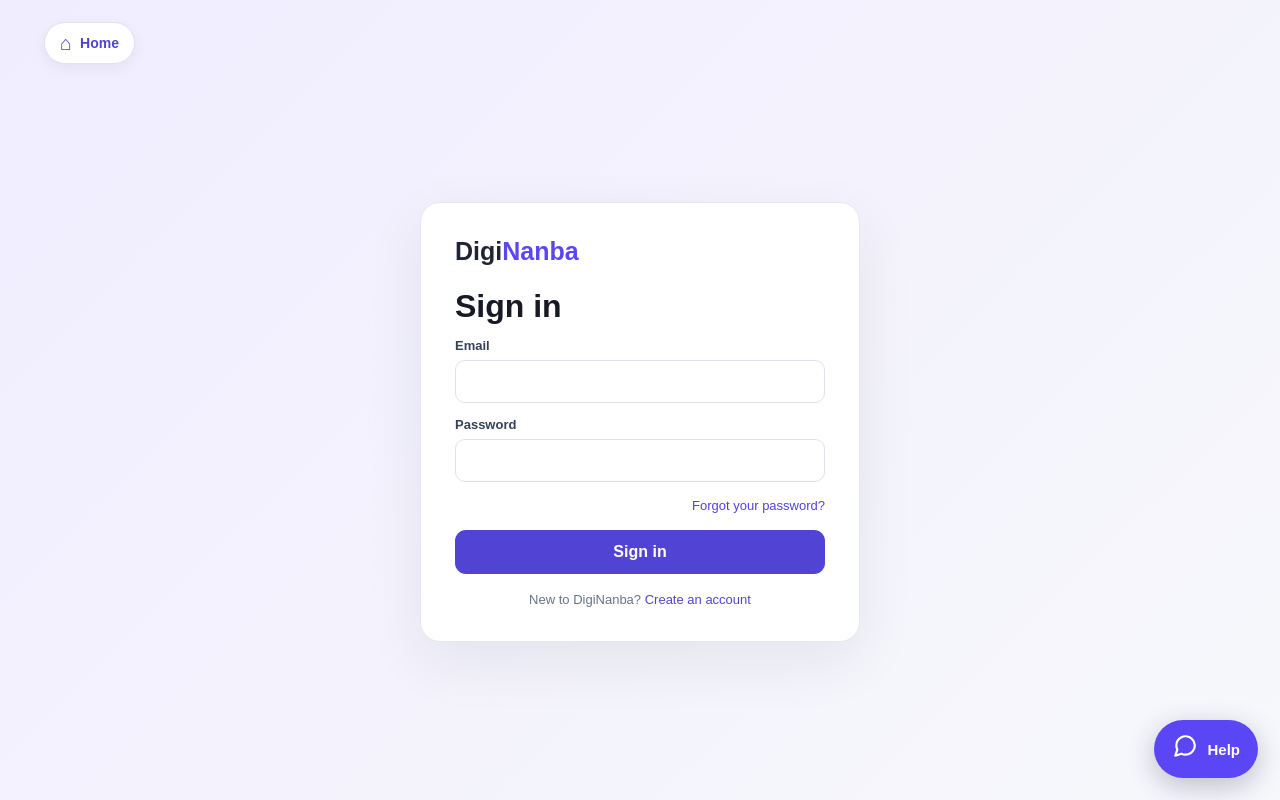
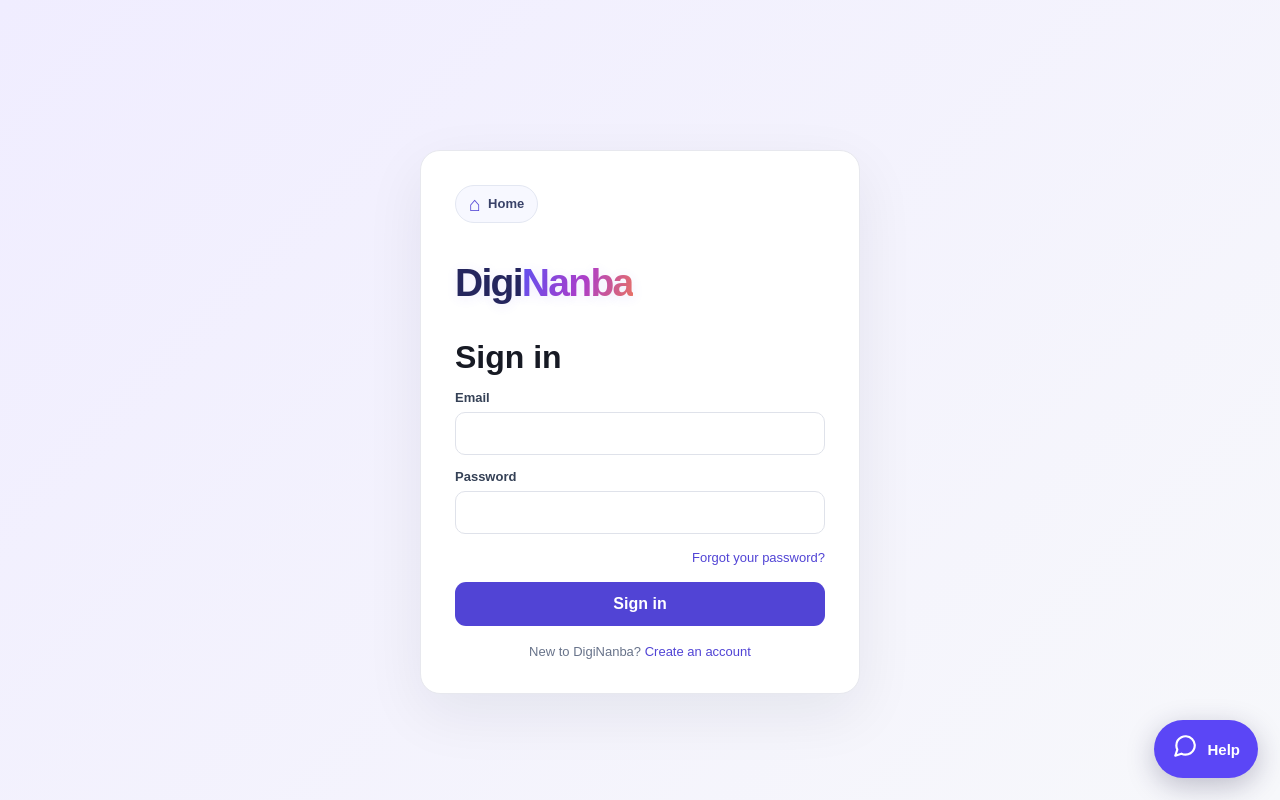
Before and after one commit to agnengineeringselectricals-crypto/diginanba, a Next.js app: page /login in a window 1280 px wide. Built offline with nearby package versions, Linux system fonts and the light colour scheme.

Commit message:
Polish DigiNanba login branding and in-card home button

```diff
--- a/app/globals.css
+++ b/app/globals.css
@@ -794,3 +794,9 @@ a.ref-need:hover .ref-solution-link{text-decoration:underline}
 .auth-card .auth-foot{text-align:center;font-size:13px;color:#68738a;margin-top:4px}
 .auth-card a{color:#5144d5}
 @media(max-width:480px){.auth-shell{padding:76px 14px 24px}.auth-home-link{top:14px;left:14px}.auth-card{border-radius:16px}}
+
+/* Login page: in-card navigation and premium brand treatment */
+.auth-card .auth-home-inside{position:static;display:inline-flex;align-items:center;gap:7px;width:max-content;margin:0 0 24px;padding:8px 13px;border:1px solid #e3e7f2;border-radius:999px;background:#f7f8ff;color:#394269;font-size:13px;font-weight:700;box-shadow:none;text-decoration:none}
+.auth-card .auth-home-inside:hover{background:#eeecff;color:#4534c8}
+.auth-card .auth-brand-beautiful{display:block;width:max-content;margin:0 0 20px;font-size:clamp(30px,5vw,39px);font-weight:900;letter-spacing:-1.7px;line-height:1.15;color:#25265e;text-decoration:none;text-shadow:0 2px 12px rgba(91,70,246,.10)}
+.auth-card .auth-brand-beautiful span{background:linear-gradient(110deg,#6651ed 5%,#b13fc8 55%,#f0765d 100%);-webkit-background-clip:text;background-clip:text;-webkit-text-fill-color:transparent;color:#6651ed}
```
